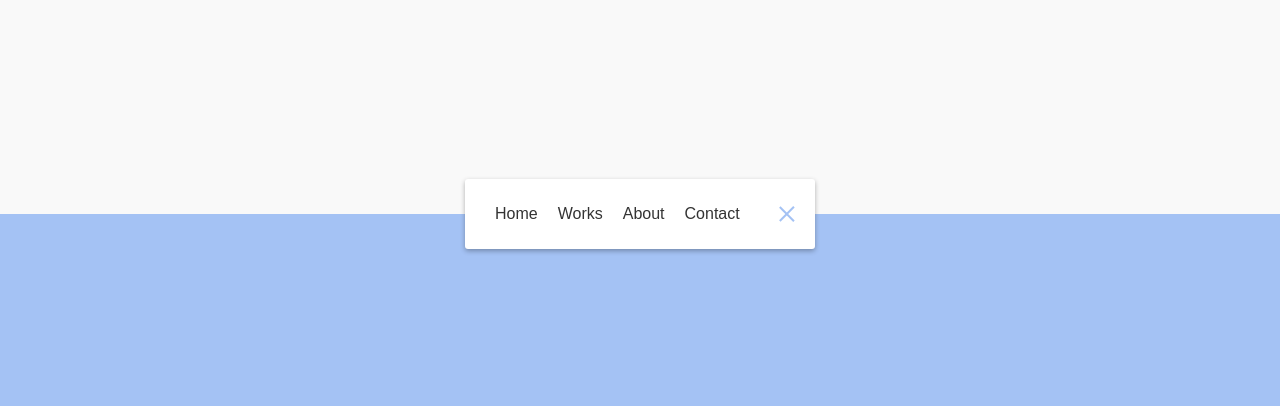
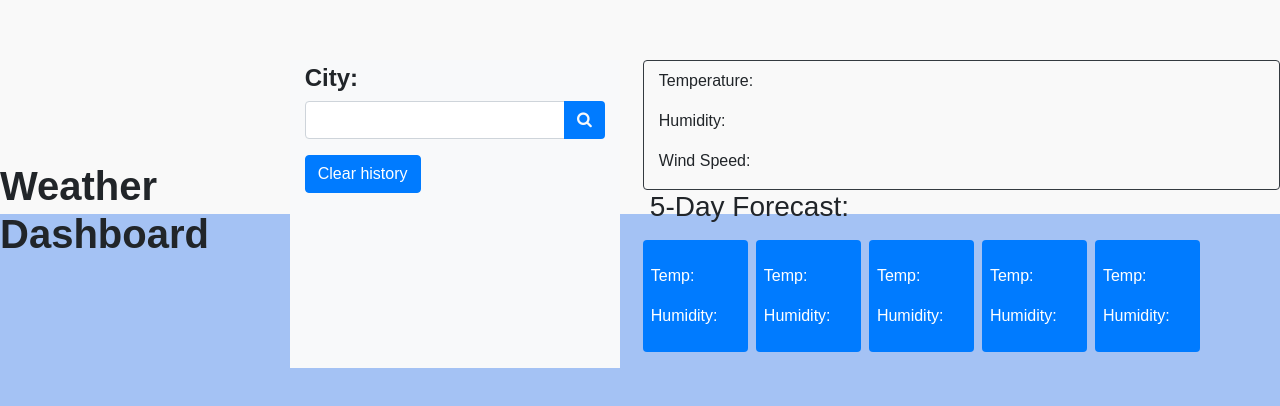
Before and after one commit to VarshaNachiyar14/weather-dashboard, a plain HTML site: page index.html in a window 1280 px wide. Shown: the part 186-592 px from the top of the page. Drawn offline with nearby package versions, Linux system fonts and the light colour scheme; a web font is replaced by a local one.

Commit message:
Update index.html

```diff
--- a/index.html
+++ b/index.html
@@ -1,24 +1,91 @@
 <!DOCTYPE html>
 <html lang="en">
-  <head>
-    <meta charset="UTF-8" />
-    <meta name="viewport" content="width=device-width, initial-scale=1.0" />
-    <link rel="stylesheet" href="style.css" />
-    <title>NavAnimate</title>
-  </head>
-  <body>
-    <nav class="active" id="nav">
-      <ul>
-        <li><a href="#">Home</a></li>
-        <li><a href="#">Works</a></li>
-        <li><a href="#">About</a></li>
-        <li><a href="#">Contact</a></li>
-      </ul>
-      <button class="icon" id="toggle">
-        <div class="line line1"></div>
-        <div class="line line2"></div>
-      </button>
-    </nav>
+<head>
+    <meta charset="UTF-8">
+    <meta name="viewport" content="width=device-width, initial-scale=1.0">
+    <meta http-equiv="X-UA-Compatible" content="ie=edge" />
+
+    <title>Weather Dashboard</title>
+    <link rel="stylesheet" href="https://cdnjs.cloudflare.com/ajax/libs/twitter-bootstrap/4.0.0/css/bootstrap.min.css" />
+
+    <!-- Font Awesome CSS CDN -->
+    <link rel="stylesheet" href="https://maxcdn.bootstrapcdn.com/font-awesome/4.5.0/css/font-awesome.min.css">
+    <link rel="stylesheet" href="style.css">
+</head>
+<body>
+        <h1><strong>Weather Dashboard</strong></h1>
+       <!-- Container for the Main Content -->
+    <div class="container">
+
+        <div class="row">
+
+            <div class="col-sm-4 bg-light">
+
+                <h4 class="pt-1"><strong> City:</strong></h4>
+
+                    <div class="input-group mb-3">
+                    <input type="text" class="form-control" id="search-city" aria-label="City Search" aria-describedby="search-button">
+                    <div class="input-group-append">
+                        <button class="btn bg-primary text-light" id="search-button"><i class="fa fa-search"></i></button>
+                    </div>
+                </div>
+                <button class="btn btn-primary" type="button" id="clear-history">Clear history</button>
+                <ul class="list-group">
+                </ul>
+            </div>
+            <div class="col-sm-8">
+                <div class="row ml-2 border border-dark rounded">
+                    <div class="col-sm-12" id="current-weather">
+                        <h3 class="city-name mb-1 mt-2 bolder" id="current-city"></h3>
+                        <p>Temperature: <span class="current" id="temperature"></span></p>
+                        <p>Humidity: <span class="current" id="humidity"></span></p>
+                        <p>Wind Speed: <span class="current" id="wind-speed"></span></p>
+
+                    </div>
+                </div>
+                <!-- Future Weather Data -->
+                <div class="col-sm-12" id="future-weather">
+                    <h3>5-Day Forecast:</h3>
+                    <div class="row text-light">
+
+                        <div class="col-sm-2 bg-primary forecast text-white ml-2 mb-3 p-2 mt-2 rounded">
+                            <p id="fDate0"></p>
+                            <p id="fImg0"></p>
+                            <p>Temp: <span id="fTemp0"></span></p>
+                            <p>Humidity: <span id="fHumidity0"></span></p>
+                        </div>
+
+                        <div class="col-sm-2 bg-primary forecast text-white ml-2 mb-3 p-2 mt-2 rounded">
+                            <p id="fDate1"></p>
+                            <p id="fImg1"></p>
+                            <p>Temp: <span id="fTemp1"></span></p>
+                            <p>Humidity: <span id="fHumidity1"></span></p>
+                        </div>
+
+
+                        <div class="col-sm-2 bg-primary forecast text-white ml-2 mb-3 p-2 mt-2 rounded">
+                            <p id="fDate2"></p>
+                            <p id="fImg2"></p>
+                            <p>Temp: <span id="fTemp2"></span></p>
+                            <p>Humidity: <span id="fHumidity2"></span></p>
+                        </div>
+
+                        <div class="col-sm-2 bg-primary forecast text-white ml-2 mb-3 p-2 mt-2 rounded">
+                            <p id="fDate3"></p>
+                            <p id="fImg3"></p>
+                            <p>Temp: <span id="fTemp3"></span></p>
+                            <p>Humidity: <span id="fHumidity3"></span></p>
+                        </div>
+                        <div class="col-sm-2 bg-primary forecast text-white ml-2 mb-3 p-2 mt-2 rounded">
+                            <p id="fDate4"></p>
+                            <p id="fImg4"></p>
+                            <p>Temp: <span id="fTemp4"></span></p>
+                            <p>Humidity: <span id="fHumidity4"></span></p>
+                        </div>
+
+                        </div>
+    <script src="https://code.jquery.com/jquery.js"></script>
+    <script src="https://cdnjs.cloudflare.com/ajax/libs/twitter-bootstrap/4.0.0/js/bootstrap.bundle.min.js"></script>
     <script src="script.js"></script>
-  </body>
+</body>
 </html>
```
